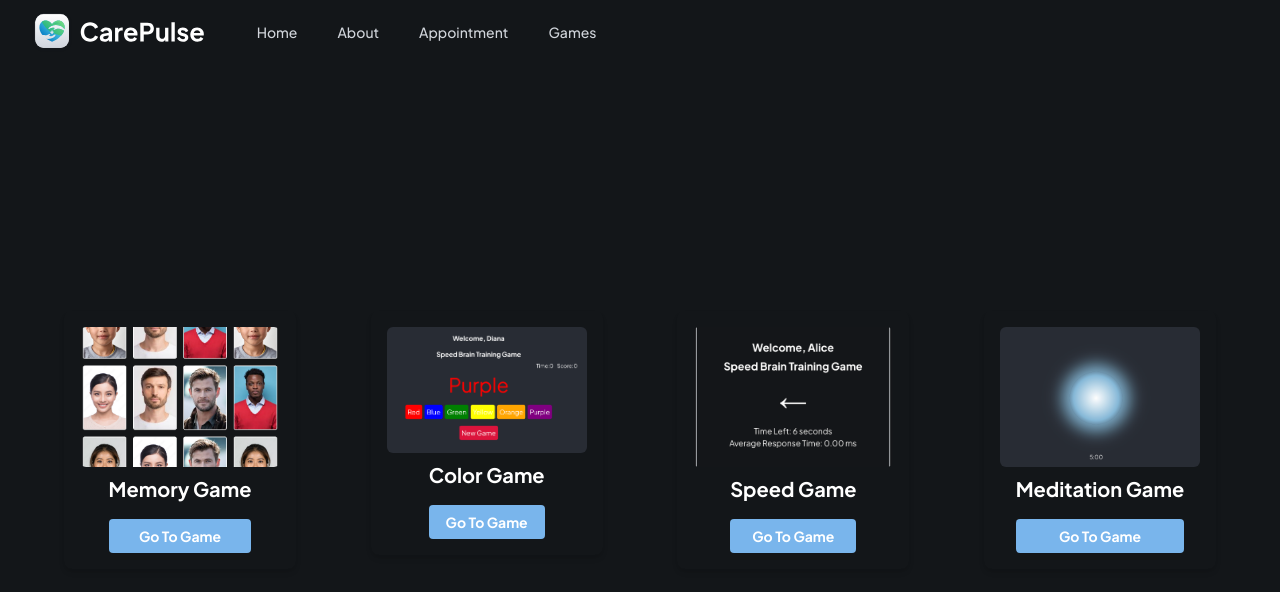
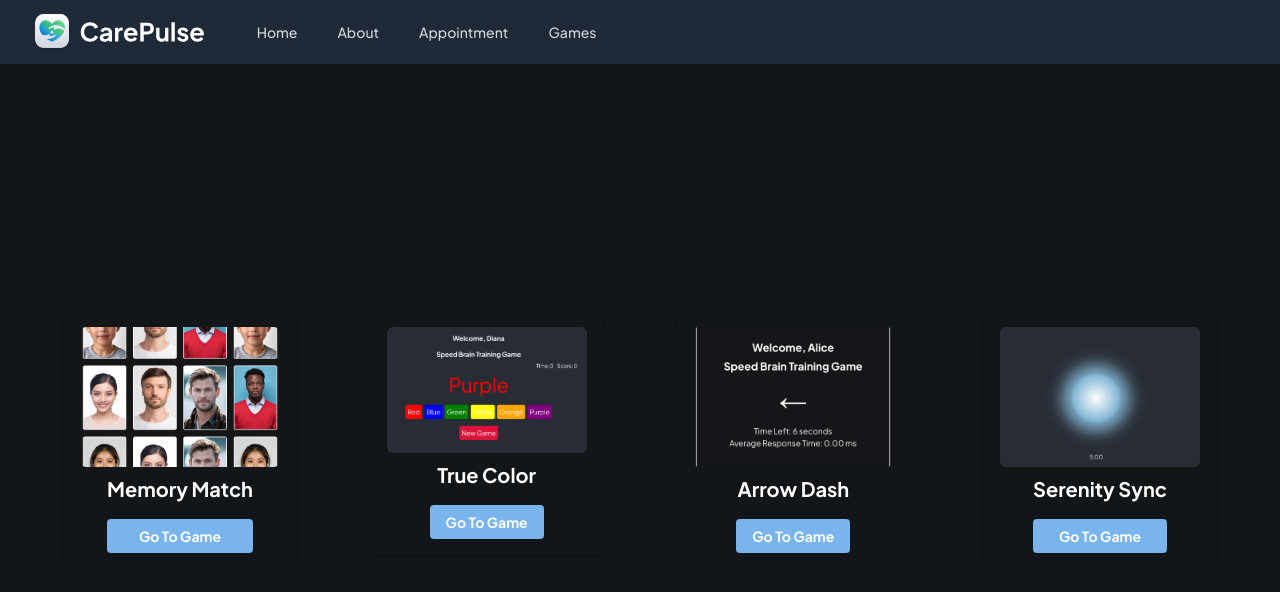
Before and after one commit to ig-sachin/healthpulse, a Next.js app: page / in a window 1280 px wide. Shown: the top 592 px of the page. Built offline with nearby package versions, Linux system fonts and the light colour scheme.

Commit message:
navbar changes

```diff
--- a/app/about/page.tsx
+++ b/app/about/page.tsx
@@ -64,8 +64,8 @@ const Page = () => {
                             <Image
                                 src="/assets/images/games.png"
                                 alt="Games for Dementia Patients"
-                                width={200}
-                                height={200}
+                                width={500}
+                                height={500}
                                 className="w-fit h-auto"
                             />
                         </div>
@@ -78,7 +78,7 @@ const Page = () => {
                     </div>
 
                     {/* Second Card: Facial Recognition */}
-                    <div className="flex flex-col md:flex-row items-center bg-gradient-to-r from-green-200 to-green-400 p-4 rounded-lg shadow-lg" style={{ maxWidth: '60%' }}>
+                    {/* <div className="flex flex-col md:flex-row items-center bg-gradient-to-r from-green-200 to-green-400 p-4 rounded-lg shadow-lg" style={{ maxWidth: '60%' }}>
                         <div className="w-full md:w-1/2 p-4">
                             <h2 className="text-2xl font-bold mb-2 text-neutral-500">Facial Recognition</h2>
                             <p className="text-lg text-neutral-500">
@@ -94,9 +94,9 @@ const Page = () => {
                                 className="w-fit h-auto"
                             />
                         </div>
-                    </div>
+                    </div> */}
 
-                    {/* Third Card: Virtual Nurse Chatbot */}
+                    {/* Third Card: Virtual Nurse Chatbot
                     <div className="flex flex-col md:flex-row items-center bg-gradient-to-r from-purple-200 to-purple-400 p-4 rounded-lg shadow-lg" style={{ maxWidth: '60%' }}>
                         <div className="w-full md:w-1/2 p-4 flex justify-center md:justify-start">
                             <Image
@@ -113,7 +113,7 @@ const Page = () => {
                                 Our virtual nurse chatbot is available to assist users with various tasks and provide support. The chatbot can answer questions, give reminders about medications, and much more.
                             </p>
                         </div>
-                    </div>
+                    </div> */}
                 </section>
                 <section className="flex-col items-center flex-grow p-4 w-full">
                     <h1 className="flex justify-center text-2xl font-bold my-4">FAQ'S</h1>
--- a/app/page.tsx
+++ b/app/page.tsx
@@ -16,7 +16,7 @@ const Home = ({ searchParams }: SearchParamProps) => {
               <Box
                 imageUrl="/assets/images/memory.png"
                 altText=""
-                description="Memory Game"
+                description="Memory Match"
                 linkTo="memory-game"
               />
             </div>
@@ -24,7 +24,7 @@ const Home = ({ searchParams }: SearchParamProps) => {
               <Box
                 imageUrl="/assets/images/colorgame.png"
                 altText=""
-                description="Color Game"
+                description="True Color"
                 linkTo="color-game"
               />
             </div>
@@ -32,7 +32,7 @@ const Home = ({ searchParams }: SearchParamProps) => {
               <Box
                 imageUrl="/assets/images/speedgame.png"
                 altText=""
-                description="Speed Game"
+                description="Arrow Dash"
                 linkTo="speed-game"
               />
             </div>
@@ -40,7 +40,7 @@ const Home = ({ searchParams }: SearchParamProps) => {
               <Box
                 imageUrl="/assets/images/meditation.png"
                 altText=""
-                description="Meditation Game"
+                description="Serenity Sync"
                 linkTo="meditation-game"
               />
             </div>
--- a/components/Meditation.tsx
+++ b/components/Meditation.tsx
@@ -44,6 +44,7 @@ const Meditation = () => {
     return (
         <div className="meditation-app">
             <h1>Meditation Zone</h1>
+            <h2>Breath In and Out with the Light</h2>
             <div className="glowing-sphere"></div>
             <p>{formatTime(timeLeft)}</p>
             <div className="controls">
--- a/components/Navbar.tsx
+++ b/components/Navbar.tsx
@@ -1,7 +1,6 @@
 "use client";
 
 import Image from "next/image";
-// components/Navbar.jsx
 import Link from 'next/link';
 import { useState } from 'react';
 
@@ -13,7 +12,7 @@ const Navbar = () => {
   };
 
   return (
-    <nav className="w-full fixed top-0 left-0">
+    <nav className="w-full fixed top-0 left-0 bg-gray-800 z-50">
       <div className="max-w-7xl mx-auto px-4 sm:px-6 lg:px-8">
         <div className="flex items-center justify-between h-16">
           <div className="flex items-center">
@@ -67,7 +66,7 @@ const Navbar = () => {
         </div>
       </div>
       {isOpen && (
-        <div className="md:hidden">
+        <div className="md:hidden bg-gray-800">
           <div className="px-2 pt-2 pb-3 space-y-1 sm:px-3">
             <Link href="/">
               <p className="text-gray-300 hover:bg-gray-700 hover:text-white px-3 py-2 rounded-md text-sm font-medium">Home</p>
```
